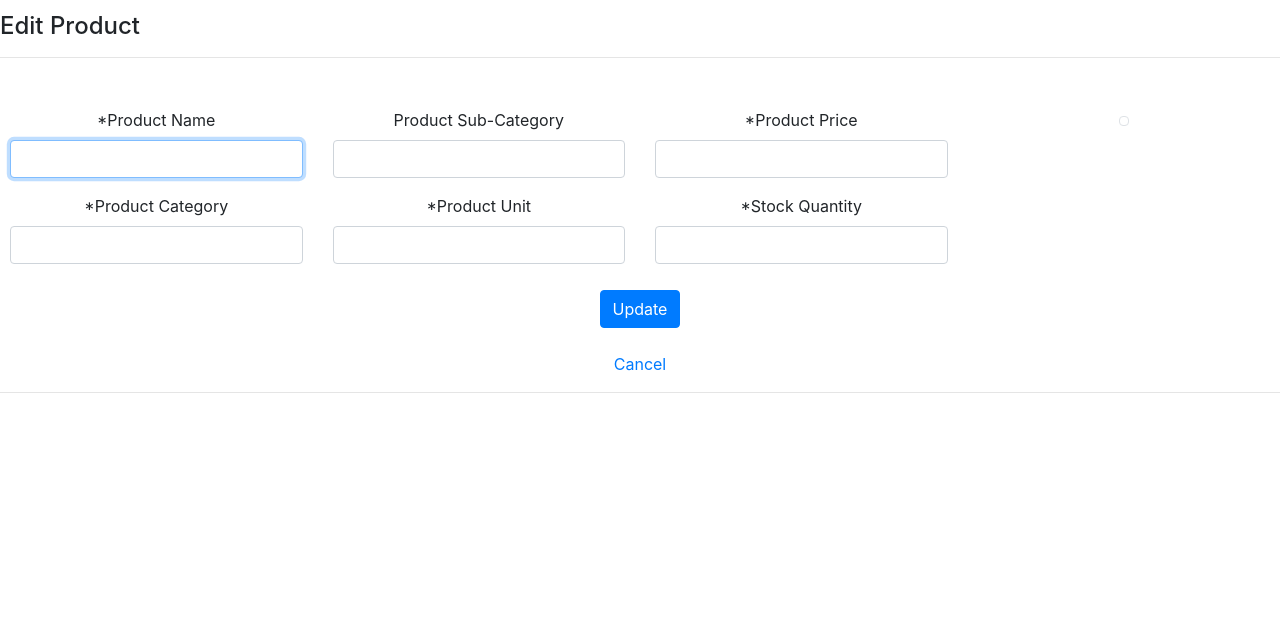
After one commit to blackparis/final, a Flask app: template templates/admin/editproduct.html in a window 1280 px wide. The commit adds this page. Shown: the part 165-800 px from the top of the page. Run offline with Flask 2, Linux system fonts and the light colour scheme; the template is opened without the code that fills it, so the values that code supplies are empty; some libraries are stand-ins or nearby versions.

Commit message:
admin products

```diff
--- a/application.py
+++ b/application.py
@@ -15,7 +15,6 @@ from models import *
 
 app = Flask(__name__)
 app.config["SESSION_PERMANENT"] = True
-app.config["PERMANENT_SESSION_LIFETIME"] = 36000
 app.config["SESSION_TYPE"] = "filesystem"
 Session(app)
 
@@ -45,25 +44,13 @@ def get_products():
                 "unit": p.unit,
                 "price": p.price,
                 "stock": p.stock,
-                "url": None,
+                "url": envs.s3_BUCKET_URL + p.name + '.png',
                 "modified": False
             }
             if p.category not in session["categories"]:
                 session["categories"].append(p.category)
 
         db.session.commit()
-
-        s3_client = boto3.client('s3')
-        prefix = "product-images/"
-        response = s3_client.list_objects(Bucket=envs.photo_bucket, Prefix=prefix)
-        if 'Contents' in response and response['Contents']:
-            for content in response['Contents']:
-                name = content['Key']
-                name = name.split("/")
-                name = name[1].split(".")
-                name = name[0]
-                url = s3_client.generate_presigned_url('get_object', Params={'Bucket': envs.photo_bucket, 'Key': content['Key']}, ExpiresIn=36000)
-                session["products"][name]["url"] = url
     else:
         return
 
@@ -72,7 +59,7 @@ def get_products():
 def admin():
     if not session.get("admin"):
         return redirect(url_for('admin_login'))
-
+    get_products()
     return render_template("admin/homepage.html", shopname=envs.SHOPNAME, admin=session["admin"])
 
 
@@ -82,7 +69,7 @@ def admin_products():
         return redirect(url_for('admin_login'))
 
     get_products()
-    return render_template("admin/products.html", shopname=envs.SHOPNAME, admin=session["admin"], products=session["products"])
+    return render_template("admin/products.html", shopname=envs.SHOPNAME, admin=session["admin"], products=session["products"], categories=session["categories"])
 
 
 @app.route("/admin/products/add", methods=["POST", "GET"])
@@ -137,6 +124,8 @@ def admin_add_product():
         db.session.commit()
         p = Product.query.filter_by(name=name).first()
         session["products"][name] = {"id": p.id, "name": name, "category": category, "subcategory": subcategory, "unit": unit, "price": price, "stock": stock, "url": url, "modified": False}
+        if category not in session["categories"]:
+            session["categories"].append(category)
         session["newproduct"] = {"id": p.id, "name": name, "category": category, "subcategory": subcategory, "unit": unit, "price": price, "stock": stock, "url": url, "modified": False}
 
     return redirect(url_for("admin_add_product"))
@@ -150,7 +139,7 @@ def add_image(form, name):
         if image_bytes:
             key = prefix + name + '.png'
             s3_client.put_object(ACL='public-read', Bucket=envs.photo_bucket, Key=key, Body=image_bytes, ContentType='image/png')
-            url = s3_client.generate_presigned_url('get_object',Params={'Bucket': envs.photo_bucket, 'Key': key}, ExpiresIn=36000)
+            url = envs.s3_BUCKET_URL + name + '.png'
             return url
         else:
             return None
@@ -174,12 +163,6 @@ def admin_change_product_image(name):
     url = remove_and_add_image(form, name)
     if not url:
         return render_template("admin/changeimage.html", shopname=envs.SHOPNAME, product=session["products"][name], form=form, admin=session["admin"], change_image_error="Invalid/Missing Image")
-    else:
-        p = Product.query.filter_by(name=name).first()
-        p.modified = True
-        db.session.commit()
-        session["products"][name]["url"] = url
-        session["products"][name]["modified"] = True
 
     return redirect(url_for('admin_products'))
 
@@ -192,18 +175,112 @@ def remove_and_add_image(form, name):
         if image_bytes:
             key = prefix + name + '.png'
             s3_client.delete_object(Bucket=envs.photo_bucket, Key=key)
-            s3_client.put_object(Bucket=envs.photo_bucket, Key=key, Body=image_bytes, ContentType='image/png')
-            url = s3_client.generate_presigned_url('get_object',Params={'Bucket': envs.photo_bucket, 'Key': key}, ExpiresIn=36000)
-            return url
+            s3_client.put_object(ACL='public-read', Bucket=envs.photo_bucket, Key=key, Body=image_bytes, ContentType='image/png')
+            return True
         else:
-            return None
+            return False
     else:
-        return None
+        return False
 
 
 @app.route("/admin/<string:name>/modify", methods=["POST", "GET"])
-def admin_modify_product():
-    return "hello, world"
+def admin_modify_product(name):
+    if not session.get("admin"):
+        return redirect(url_for('admin_login'))
+
+    get_products()
+    p = Product.query.filter_by(name=name).first()
+    if p == None:
+        return redirect("/admin")
+
+    if request.method == "GET":
+        return render_template("admin/editproduct.html", shopname=envs.SHOPNAME, product=session["products"][name], admin=session["admin"])
+
+    new_name = request.form.get("name")
+    category = request.form.get("category")
+    subcategory = request.form.get("subcategory")
+    unit = request.form.get("unit")
+    price = request.form.get("price")
+    stock = request.form.get("stock")
+
+    if not new_name or not category or not unit or not price or not stock:
+        return render_template("admin/editproduct.html", shopname=envs.SHOPNAME, product=session["products"][name], admin=session["admin"], edit_product_error="fields marked with * can't be blank")
+
+    new_name = new_name.strip().title()
+    category = category.strip().title()
+    if subcategory:
+        subcategory = subcategory.strip().title()
+    else:
+        subcategory = None
+    unit = unit.strip().title()
+
+    try:
+        price = float(price)
+    except ValueError:
+        return render_template("admin/editproduct.html", shopname=envs.SHOPNAME, product=session["products"][name], admin=session["admin"], edit_product_error="price value should be in decimal format")
+
+    try:
+        stock = float(stock)
+    except ValueError:
+        return render_template("admin/editproduct.html", shopname=envs.SHOPNAME, product=session["products"][name], admin=session["admin"], edit_product_error="stock value should be in decimal format")
+
+    if stock < 0 or price < 0:
+        return render_template("admin/editproduct.html", shopname=envs.SHOPNAME, product=session["products"][name], admin=session["admin"], edit_product_error="stock and/or price can't be negative")
+
+    if name != new_name:
+        product = Product.query.filter_by(name=new_name).first()
+        if product != None:
+            return render_template("admin/editproduct.html", shopname=envs.SHOPNAME, product=session["products"][name], admin=session["admin"], edit_product_error="a product with this name already exists")
+
+    p.name = new_name
+    p.category = category
+    p.subcategory = subcategory
+    p.unit = unit
+    p.price = price
+    p.stock = stock
+    p.modified = True
+    db.session.commit()
+
+    if name != new_name:
+        url = modify_s3_image(name, new_name)
+    else:
+        url = session["products"][name]["url"]
+
+    del session["products"][name]
+    session["products"][new_name] = {
+        "id": p.id,
+        "name": new_name,
+        "category": category,
+        "subcategory": subcategory,
+        "unit": unit,
+        "price": price,
+        "stock": stock,
+        "url": url,
+        "modified": True
+    }
+
+    return redirect(url_for('admin_products'))
+
+def modify_s3_image(name, new_name):
+    s3_client = boto3.client('s3')
+    old_key = "product-images/" + name + ".png"
+    new_key = "product-images/" + new_name + ".png"
+    copy_source = {'Bucket': envs.photo_bucket, 'Key': old_key}
+    s3_client.copy_object(Bucket=envs.photo_bucket, CopySource=copy_source, Key=new_key)
+    s3_client.delete_object(Bucket=envs.photo_bucket, Key=old_key)
+    url = envs.s3_BUCKET_URL + new_name + ".png"
+    return url
+
+
+@app.route("/getinfo/<name>")
+def getProductInfo(name):
+    if not session.get("admin"):
+        return jsonify({"success": False})
+
+    if name not in session["products"]:
+        return jsonify({"success": False})
+
+    return jsonify({"success": True, "data": session["products"][name]})
 
 
 @app.route("/admin/login", methods=["POST", "GET"])
--- a/templates/admin/changeimage.html
+++ b/templates/admin/changeimage.html
@@ -15,7 +15,7 @@
 {% endblock %}
 
 {% block body %}
-<div class="site_subtitle">
+<div style="text-align: center;">
     <h4>Change Image</h4>
 </div>
 <hr><br>
@@ -61,7 +61,7 @@
     </div>
     <div style="text-align: center;">
         <button type="submit" class="btn btn-primary">Change</button><br><br>
-        <a href="{{ url_for('admin') }}">Cancel</a>
+        <a href="{{ url_for('admin_products') }}">Cancel</a>
         {% if change_image_error %}
             <br>
             <span class="errorMessage">{{ change_image_error }}</span>
--- /dev/null
+++ b/templates/admin/editproduct.html
@@ -0,0 +1,68 @@
+{% extends 'admin/layout.html' %}
+
+{% block title %}
+    edit {{ product['name'] }}
+{% endblock %}
+
+{% block script %}
+{% endblock %}
+
+{% block style %}
+<style>
+    #addproduct_form {text-align: center; padding: 10px;}
+    #thumbnail {height: 180px;}
+</style>
+{% endblock %}
+
+{% block body %}
+<div class="site_subtitle">
+    <h4>Edit Product</h4>
+</div>
+<hr><br>
+<form action="{{ url_for('admin_modify_product', name=product['name']) }}" method="POST">
+    <div class="row" id="addproduct_form">
+        <div class="col-lg-3">
+            <div class="form-group">
+                <label for="name"><span class="requirement">*</span>Product Name</label>
+                <input type="text" class="form-control" id="name" name="name" autofocus value="{{ product['name'] }}">
+            </div>
+            <div class="form-group">
+                <label for="category"><span class="requirement">*</span>Product Category</label>
+                <input type="text" class="form-control" id="category" name="category" value="{{ product['category'] }}">
+            </div>
+        </div>
+        <div class="col-lg-3">
+            <div class="form-group">
+                <label for="subcategory">Product Sub-Category</label>
+                <input type="text" class="form-control" id="subcategory" name="subcategory" value="{{ product['subcategory'] }}">
+            </div>
+            <div class="form-group">
+                <label for="unit"><span class="requirement">*</span>Product Unit</label>
+                <input type="text" class="form-control" id="unit" name="unit" value="{{ product['unit'] }}">
+            </div>
+        </div>
+        <div class="col-lg-3">
+            <div class="form-group">
+                <label for="price"><span class="requirement">*</span>Product Price</label>
+                <input type="text" class="form-control" id="price" name="price" value="{{ product['price'] }}">
+            </div>
+            <div class="form-group">
+                <label for="stock"><span class="requirement">*</span>Stock Quantity</label>
+                <input type="text" class="form-control" id="stock" name="stock" value="{{ product['stock'] }}">
+            </div>
+        </div>
+        <div class="col-lg-3">
+            <img src="{{ product['url'] }}" id="thumbnail" class="img-thumbnail"><br>
+        </div>
+    </div>
+    <div style="text-align: center;">
+        <button type="submit" class="btn btn-primary">Update</button><br><br>
+        <a href="{{ url_for('admin_products') }}">Cancel</a>
+        {% if edit_product_error %}
+            <br>
+            <span class="error_message">{{ edit_product_error }}</span>
+        {% endif %}
+    </div>
+</form>
+<hr>
+{% endblock %}
```
Also changed, not shown: templates/admin/products.html (+21 -13 lines), 1 other file.
